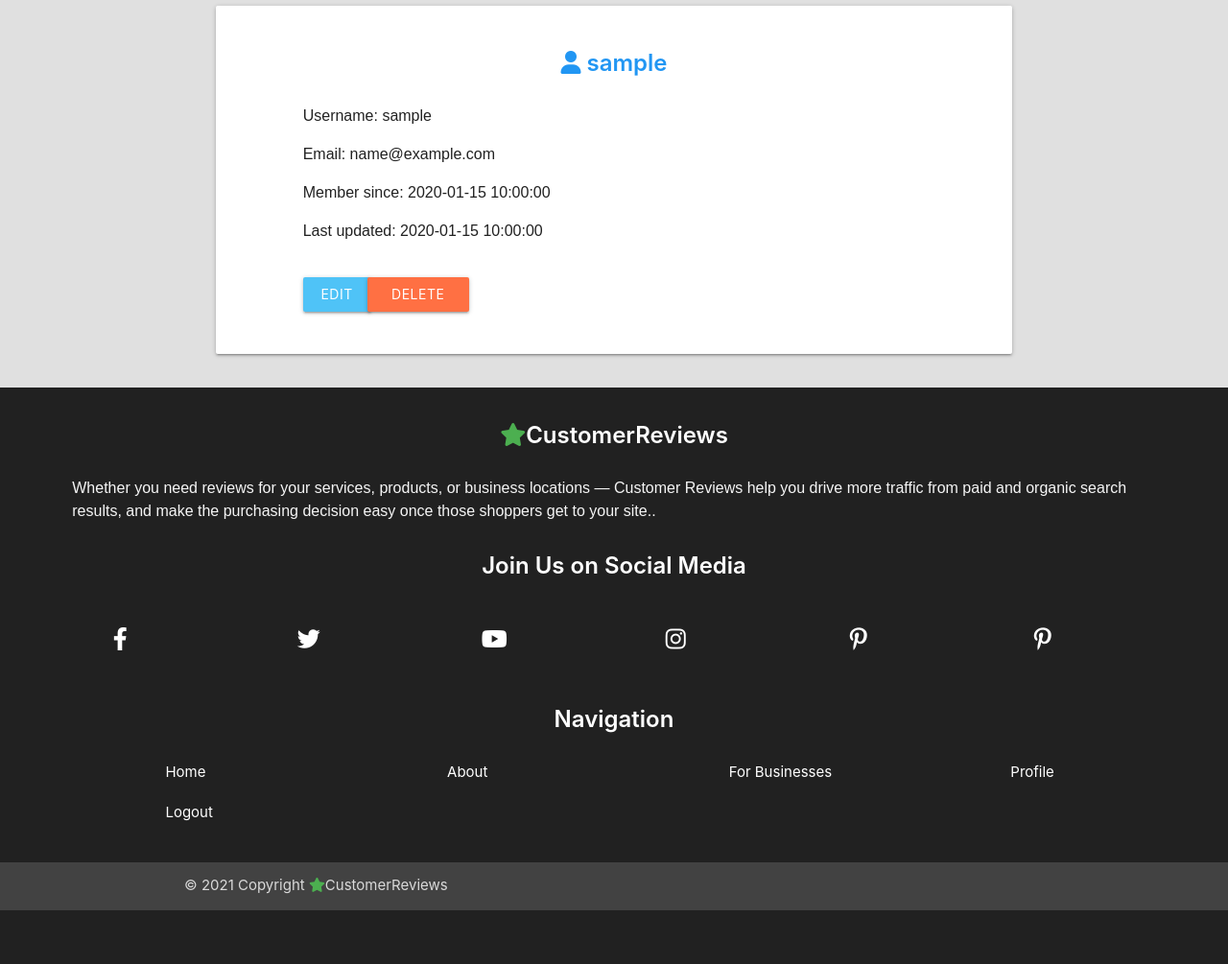
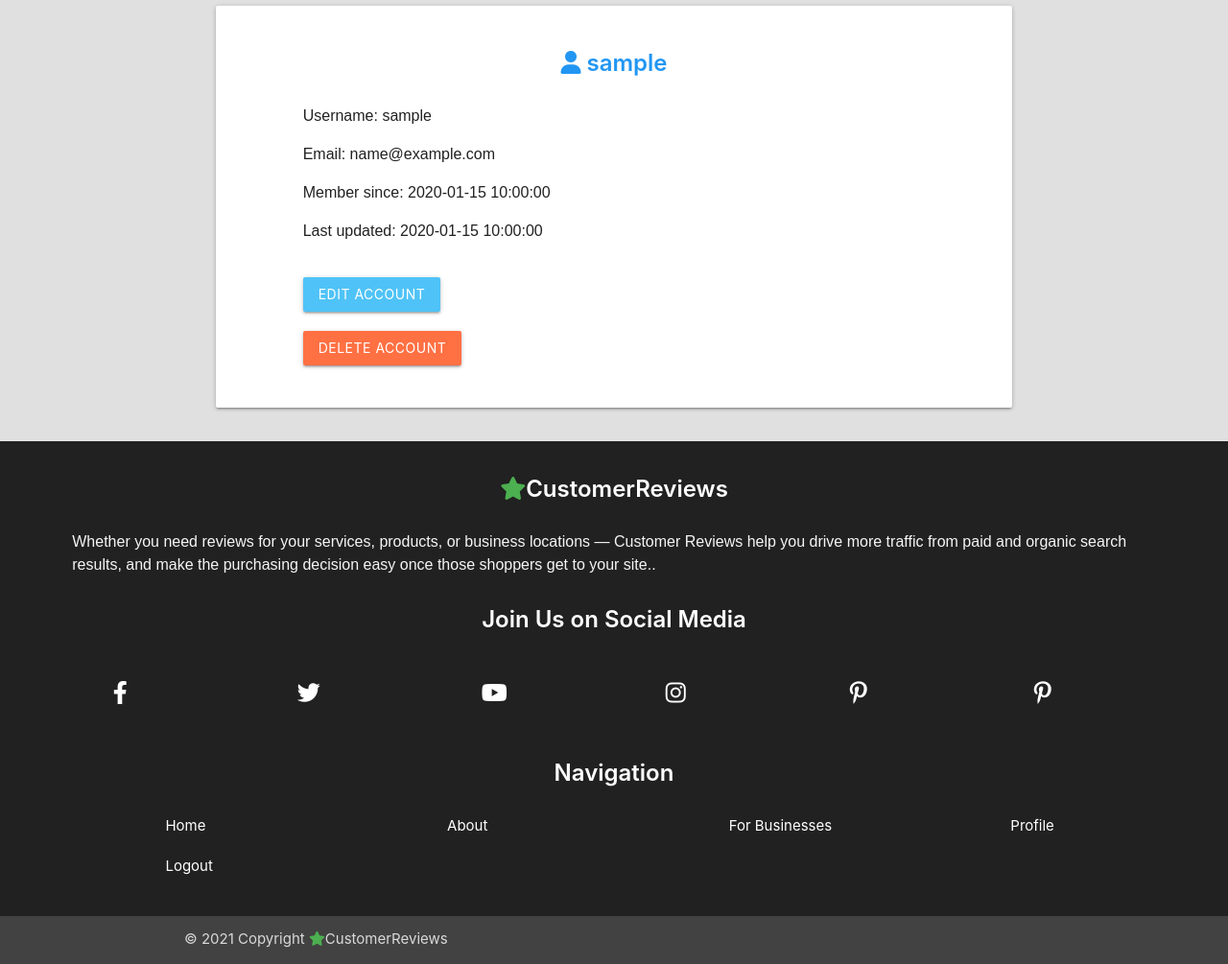
Before and after one commit to uskawi/Customer_Reviews, a Flask app: page /profile/1 in a window 1280 px wide. Shown: the part 164-1169 px from the top of the page at 96% size. Before the commit the page ends 1113 px from the top, so only its background shows below. Run offline with Flask 2, Linux system fonts and the light colour scheme; the visitor is signed in with stand-in values (Sample User, id 1); one stand-in notice (Sample message) is shown; a database or web service that is not in the repository returns one stand-in record (values such as "Sample title"); some libraries are stand-ins or nearby versions.

Commit message:
Delete user and Delete review from database

```diff
--- a/app.py
+++ b/app.py
@@ -87,10 +87,10 @@ def login():
                     "profile", username=session["user"]))
             else:
                 # invalid password match
-                flash("Incorrect Email and/or Password")
+                flash("Incorrect Email or Password", "category1")
         else:
             # username doesn't exist
-            flash("Incorrect Email and/or Password")
+            flash("Incorrect Email or Password", "category1")
             return redirect(url_for("login"))
 
     return render_template("login.html")
@@ -99,10 +99,9 @@ def login():
 @app.route('/logout')
 def logout():
     """ Logout """
-    flash("You have been logged out",  "category1")
+    flash("You have been logged out", "category1")
     session.pop("user")
     return redirect(url_for("login"))
-
 
 
 @app.route("/profile/<username>", methods=["GET", "POST"])
@@ -124,8 +123,8 @@ def search():
     """ search """
     query = request.form.get("company-name")
     company = mongo.db.companies.find_one(
-           {"company_name": query.lower()})
-    session["company_name"] = query.lower()
+           {"company_name": query})
+    session["company_name"] = query
     if company:
         company_name = session["company_name"]
         reviews = list(mongo.db.reviews.find(
@@ -204,11 +203,19 @@ def edit_review(review_id):
     return render_template("edit_review.html", review=review)
 
 
-# @app.route("/delete_review/<review_id>")
-# def delete_review(review_id):
-#     mongo.db.reviews.remove({"_id": ObjectId(review_id)})
-#     flash("Review Successfully Deleted", "category2")
-#     return redirect(url_for("search_error"))
+@app.route("/delete_review/<review_id>")
+def delete_review(review_id):
+    mongo.db.reviews.delete_one({"_id": ObjectId(review_id)})
+    flash("Review Successfully Deleted", "category3")
+    return redirect(url_for("home"))
+
+
+@app.route("/delete_user/<user_id>")
+def delete_user(user_id):
+    mongo.db.users.delete_one({"_id": ObjectId(user_id)})
+    flash("Account Deleted Successfuly", "category3")
+    session.pop("user")
+    return redirect(url_for("home"))
 
 
 @app.route("/edit_user/<user_id>", methods=["POST", "GET"])
@@ -227,15 +234,14 @@ def edit_user(user_id):
         mongo.db.users.update_many(
             {"_id": ObjectId(user_id)}, update_user)
         # update username in all reviews added by the update_user
-        # username = request.form.get("username").lower()
-        # reviews_added_by_update_user = {
-        #     "$set": {
-        #         "username": username,
-        #         }
-        #     }
-        # mongo.db.reviews.upadate_many(
-        #     {"username": request.form.get("username").lower()},
-        #     reviews_added_by_update_user)
+        username = request.form.get("username").lower()
+        reviews_added_by_update_user = {
+            "$set": {
+                "username": username,
+                }
+            }
+        mongo.db.reviews.update_many(
+            {"username": username}, reviews_added_by_update_user)
         session.pop("user")
         flash("User updated successfully. Please login again.", "category1")
         return redirect(url_for("login"))
--- a/static/css/style.css
+++ b/static/css/style.css
@@ -128,6 +128,7 @@ nav ul li:hover {
    position: relative;
 }
 
+
 /* search-form */
 .serach-form {
    position: absolute;
@@ -168,7 +169,6 @@ nav ul li:hover {
 .sign-in-icon, .serch-button span{
    display: none;
 }
-
 
 
 /* header-heading */
@@ -381,8 +381,6 @@ nav ul li:hover {
     padding-bottom: 20px;
 }
 
-/* content-text */
-
 .content-text h2 {
     margin-top: 0;
     padding-top: 50px;
--- a/templates/profile.html
+++ b/templates/profile.html
@@ -12,16 +12,19 @@
                     <p>Email: {{ user.email }}<span class="blue-text"></span></p>
                     <p>Member since: {{ user.time_created }}<span class="blue-text"></span></p>
                     {% if user.time_updated %}
-                     <p>Last updated: {{ user.time_updated }}<span class="blue-text"></span></p>
+                    <p>Last updated: {{ user.time_updated }}<span class="blue-text"></span></p>
                     {% endif%}
                 </div>
             </div>
             <div class="row">
-                <div class="col s3 m1 offset-s1 offset-m1">
-                    <a href="{{ url_for('edit_user', user_id=user._id) }}" class="btn light-blue lighten-2">Edit User</a>
+                <div class="col s10 offset-s1">
+                    <a href="{{ url_for('edit_user', user_id=user._id) }}"
+                        class="btn light-blue lighten-2 profile-button">Edit Account</a>
                 </div>
-                <div class="col s3 m1">
-                    <a href="{{ url_for('edit_user', user_id=user._id) }}" class="btn  deep-orange lighten-1 delete-user-button">Delete account</a>
+            </div>
+            <div class="row">
+                <div class="col s8 10 offset-s1">
+                    <a href="{{ url_for('delete_user', user_id=user._id) }}"  onClick="alert('Are you sure you want to delete your account?')" class="btn  deep-orange lighten-1 profile-button">Delete account</a>
                 </div>
             </div>
         </div>
```
Also changed, not shown: templates/home.html (+16 -1 lines).
